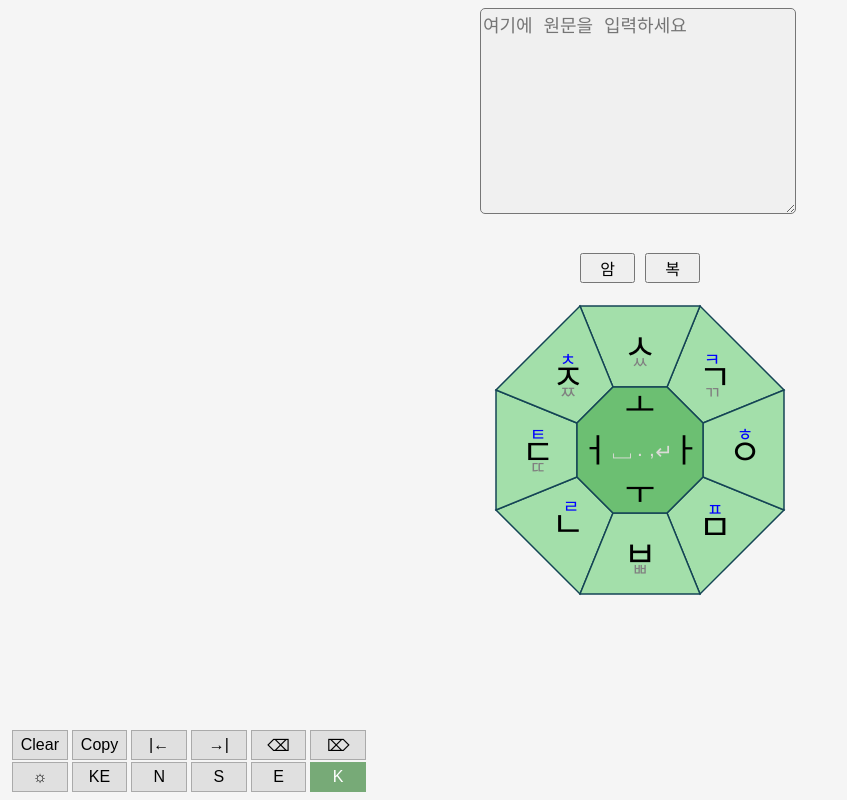
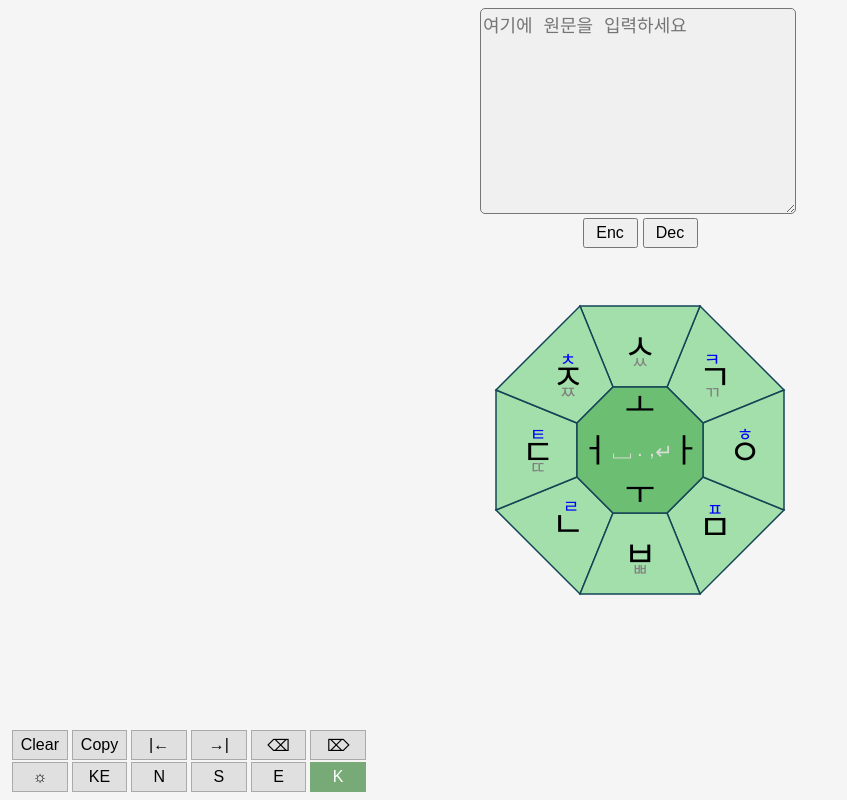
Before and after one commit to mskyung/HaromaSC, a plain HTML site: page index.html in a window 1280 px wide. Shown: the whole page, without its empty margins (0-847 px from the left). Drawn offline with Linux system fonts and the light colour scheme.

Commit message:
Add files via upload

```diff
--- a/index.html
+++ b/index.html
@@ -360,9 +360,9 @@
 </script>
 
 <!-- 3) 간단 버튼(선택사항): 필요하면 표시, 필요없으면 이 블록은 생략 가능 -->
-<div style="margin:45px 0; display:flex; gap:10px; justify-content:center;">
-  <button type="wide-btn" onclick="HaromaSimple.encode()">암</button>
-  <button type="wide-btn" onclick="HaromaSimple.decode()">복</button>
+<div style="margin:10px 0; gap:5px; display:flex; justify-content:center;">
+  <button type="button-wide" onclick="HaromaSimple.encode()">Enc</button>
+  <button type="button-wide" onclick="HaromaSimple.decode()">Dec</button>
 </div>
 <!-- === /Haroma patch === -->
 
```
